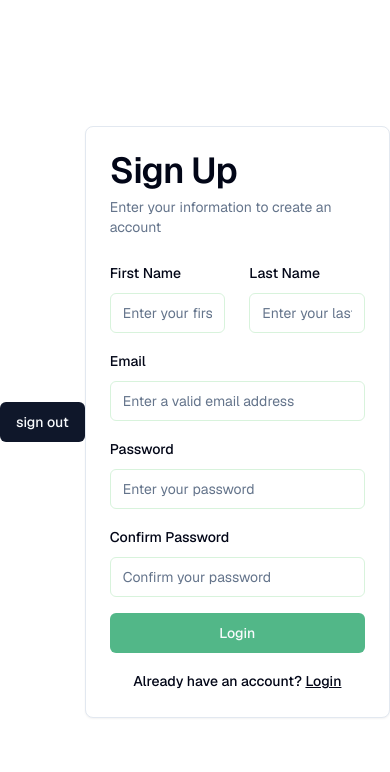
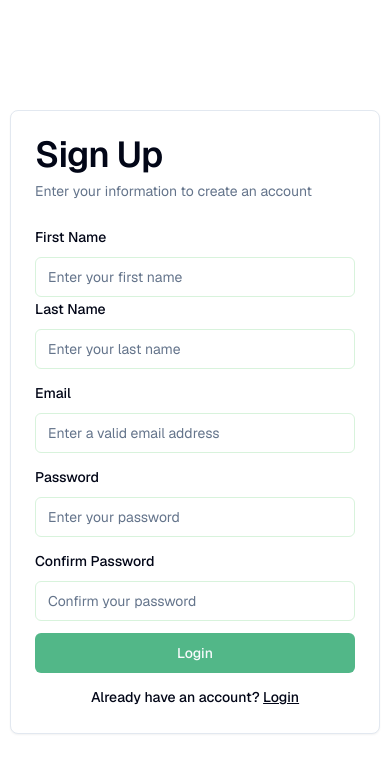
Before and after one commit to InteliTech-Inc/jed, a Next.js app: page /signup in a window 390 px wide. Shown: the top 772 px of the page. Built offline with nearby package versions, Linux system fonts and the light colour scheme; what @supabase/auth-helpers-nextjs would draw is missing.

Commit message:
feat(app): Added loaders

```diff
--- a/src/app/(auth)/forgot-password/page.tsx
+++ b/src/app/(auth)/forgot-password/page.tsx
@@ -25,9 +25,12 @@ import {
 import { forgotPasswordShape } from "@/lib/validations";
 import { toast } from "sonner";
 import { useRouter } from "next/navigation";
+import { useState } from "react";
+import Rotating_Lines from "@/components/rotating_lines";
 
 export default function ForgotPassword() {
   const router = useRouter();
+  const [isPending, setIsPending] = useState<boolean>(false);
 
   const form = useForm<z.infer<typeof forgotPasswordShape>>({
     resolver: zodResolver(forgotPasswordShape),
@@ -36,22 +39,34 @@ export default function ForgotPassword() {
     },
   });
 
+  const inputValues = form.watch();
+
   async function handleForgotPassword(
     values: z.infer<typeof forgotPasswordShape>
   ) {
     const { email } = values;
 
+    try {
+      setIsPending(true);
       const { error, data } = await db.auth.resetPasswordForEmail(email, {
         redirectTo: `${window.location.origin}/reset-password`,
       });
 
       if (error) {
-      return toast.error(error.message);
+        toast.error(error.message);
+        setIsPending(false);
+        return;
       }
 
       if (data) {
         toast.success("Password reset link sent to your email");
         router.push("/login");
+      }
+      setIsPending(false);
+    } catch (error) {
+      if (error instanceof Error) {
+        console.log(error.message);
+      }
     }
   }
   return (
@@ -91,8 +106,10 @@ export default function ForgotPassword() {
 
               <Button
                 type="submit"
-                className="w-full bg-secondary hover:bg-primary"
+                className="w-full bg-secondary hover:bg-secondary hover:bg-opacity-80 focus:outline-none transition-colors duration-200 ease-in-out disabled:bg-green-300 disabled:cursor-not-allowed disabled:opacity-50"
+                disabled={inputValues.email.length < 1 || isPending}
               >
+                {isPending && <Rotating_Lines />}
                 Send Reset Link
               </Button>
               <div className="text-center">
--- a/src/app/(auth)/login/page.tsx
+++ b/src/app/(auth)/login/page.tsx
@@ -25,11 +25,12 @@ import {
 import { authShape } from "@/lib/validations";
 import { toast } from "sonner";
 import { useRouter } from "next/navigation";
-import Image from "next/image";
-import Logo from "@/app/assets/logo.png";
+import { useState } from "react";
+import Rotating_Lines from "@/components/rotating_lines";
 
 export default function LoginForm() {
   const router = useRouter();
+  const [isPending, setIsPending] = useState<boolean>(false);
 
   const form = useForm<z.infer<typeof authShape>>({
     resolver: zodResolver(authShape),
@@ -39,8 +40,12 @@ export default function LoginForm() {
     },
   });
 
+  const inputValues = form.watch();
+
   async function handleLogin(values: z.infer<typeof authShape>) {
     const { email, password } = values;
+    try {
+      setIsPending(true);
       const {
         data: { user },
         error,
@@ -51,6 +56,8 @@ export default function LoginForm() {
 
       if (error) {
         toast.error(error.message);
+        setIsPending(false);
+        return;
       }
 
       if (user) {
@@ -59,6 +66,12 @@ export default function LoginForm() {
         // Clear the form after successful login
         form.reset();
       }
+      setIsPending(false);
+    } catch (error) {
+      if (error instanceof Error) {
+        console.log(error.message);
+      }
+    }
   }
 
   return (
@@ -66,13 +79,6 @@ export default function LoginForm() {
       <Form {...form}>
         <form onSubmit={form.handleSubmit(handleLogin)}>
           <Card className="mx-auto font-sans max-w-sm md:min-w-[30rem] md:h-[30rem] flex flex-col justify-center">
-            {/* <Image
-              src={Logo}
-              alt="jed-logo"
-              width={100}
-              height={100}
-              className="mx-auto"
-            /> */}
             <CardHeader>
               <CardTitle className="text-4xl font-sans">Login</CardTitle>
               <CardDescription>
@@ -130,8 +136,14 @@ export default function LoginForm() {
               />
               <Button
                 type="submit"
-                className="w-full bg-secondary hover:bg-primary"
+                className="w-full bg-secondary hover:bg-secondary hover:bg-opacity-80 focus:outline-none transition-colors duration-200 ease-in-out disabled:bg-green-300 disabled:cursor-not-allowed disabled:opacity-50"
+                disabled={
+                  (inputValues.email.length &&
+                    inputValues.password.length < 1) ||
+                  isPending
+                }
               >
+                {isPending && <Rotating_Lines />}
                 Login
               </Button>
               <div className="text-center">
--- a/src/app/(auth)/reset-password/page.tsx
+++ b/src/app/(auth)/reset-password/page.tsx
@@ -25,13 +25,13 @@ import {
 import { resetPasswordShape } from "@/lib/validations";
 import { toast } from "sonner";
 import { useRouter } from "next/navigation";
+import Rotating_Lines from "@/components/rotating_lines";
+import { useState } from "react";
 
 export default function ResetPasswordPage() {
   const router = useRouter();
 
-  // const { searchParams } = new URL(window.location.href);
-  // const code = searchParams.get("code");
-  // console.log(code);
+  const [isPending, setIsPending] = useState<boolean>(false);
 
   const form = useForm<z.infer<typeof resetPasswordShape>>({
     resolver: zodResolver(resetPasswordShape),
@@ -41,20 +41,32 @@ export default function ResetPasswordPage() {
     },
   });
 
+  const inputValues = form.watch();
+
   async function ResetPassword(formData: z.infer<typeof resetPasswordShape>) {
     const { password } = formData;
 
+    try {
+      setIsPending(true);
       const { error, data } = await db.auth.updateUser({
         password,
       });
 
       if (error) {
-      return toast.error(error.message);
+        toast.error(error.message);
+        setIsPending(false);
+        return;
       }
 
       if (data) {
         toast.success("Password reset successful");
         router.push("/login");
+      }
+      setIsPending(false);
+    } catch (error) {
+      if (error instanceof Error) {
+        toast.error(error.message);
+      }
     }
   }
   return (
@@ -116,8 +128,14 @@ export default function ResetPasswordPage() {
 
               <Button
                 type="submit"
-                className="w-full bg-secondary hover:bg-primary"
+                className="w-full bg-secondary hover:bg-secondary hover:bg-opacity-80 focus:outline-none transition-colors duration-200 ease-in-out disabled:bg-green-300 disabled:cursor-not-allowed disabled:opacity-50"
+                disabled={
+                  (inputValues.password.length &&
+                    inputValues.confirm_password.length < 1) ||
+                  isPending
+                }
               >
+                {isPending && <Rotating_Lines />}
                 Reset Password
               </Button>
               <div className="text-center">
--- a/src/app/(auth)/signup/page.tsx
+++ b/src/app/(auth)/signup/page.tsx
@@ -25,11 +25,12 @@ import {
 import { signupShape } from "@/lib/validations";
 import { toast } from "sonner";
 import { useRouter } from "next/navigation";
-import Image from "next/image";
-import Logo from "@/app/assets/logo.png";
+import { useState } from "react";
+import Rotating_Lines from "@/components/rotating_lines";
 
 export default function SignupForm() {
   const router = useRouter();
+  const [isPending, setIsPending] = useState<boolean>(false);
 
   const form = useForm<z.infer<typeof signupShape>>({
     resolver: zodResolver(signupShape),
@@ -42,9 +43,13 @@ export default function SignupForm() {
     },
   });
 
+  const inputValues = form.watch();
+
   async function handleSignup(values: z.infer<typeof signupShape>) {
     const { firstName, lastName, email, password } = values;
-    console.log(values);
+
+    try {
+      setIsPending(true);
       const {
         data: { user },
         error,
@@ -61,6 +66,8 @@ export default function SignupForm() {
 
       if (error) {
         toast.error(error.message);
+        setIsPending(false);
+        return;
       }
 
       if (user?.role === "authenticated") {
@@ -70,16 +77,16 @@ export default function SignupForm() {
         // Reset form inputs after successful signup
         form.reset();
       }
+      setIsPending(false);
+    } catch (error) {
+      if (error instanceof Error) {
+        console.log(error.message);
       }
-
-  async function handleSignOut() {
-    await db.auth.signOut();
-    router.push("/login");
+    }
   }
 
   return (
     <main className="flex items-center justify-center h-screen">
-      <Button onClick={handleSignOut}>sign out</Button>
       <Form {...form}>
         <form onSubmit={form.handleSubmit(handleSignup)}>
           <Card className="mx-auto font-sans max-w-sm md:min-w-[30rem] flex flex-col justify-center">
@@ -89,8 +96,8 @@ export default function SignupForm() {
                 Enter your information to create an account
               </CardDescription>
             </CardHeader>
-            <CardContent className="space-y-4">
-              <div className="flex items-center justify-center gap-x-6">
+            <CardContent className="space-y-3">
+              <div className="flex flex-col md:flex-row items-center justify-center gap-x-6">
                 <FormField
                   control={form.control}
                   name="firstName"
@@ -103,7 +110,7 @@ export default function SignupForm() {
                           type="text"
                           autoComplete="off"
                           placeholder="Enter your first name"
-                          className="border border-accent focus-visible:ring-1 focus-visible:ring-secondary focus-visible:ring-opacity-50 focus-visible:border-transparent"
+                          className=" w-[20rem] md:w-full border border-accent focus-visible:ring-1 focus-visible:ring-secondary focus-visible:ring-opacity-50 focus-visible:border-transparent"
                           {...field}
                         />
                       </FormControl>
@@ -123,7 +130,7 @@ export default function SignupForm() {
                           type="text"
                           autoComplete="off"
                           placeholder="Enter your last name"
-                          className="border border-accent focus-visible:ring-1 focus-visible:ring-secondary focus-visible:ring-opacity-50 focus-visible:border-transparent"
+                          className=" w-[20rem] md:w-full border border-accent focus-visible:ring-1 focus-visible:ring-secondary focus-visible:ring-opacity-50 focus-visible:border-transparent"
                           {...field}
                         />
                       </FormControl>
@@ -196,8 +203,16 @@ export default function SignupForm() {
               />
               <Button
                 type="submit"
-                className="w-full bg-secondary hover:bg-primary"
+                className="w-full bg-secondary hover:bg-secondary hover:bg-opacity-80 focus:outline-none transition-colors duration-200 ease-in-out disabled:bg-green-300 disabled:cursor-not-allowed disabled:opacity-50"
+                disabled={
+                  (inputValues.password.length &&
+                    inputValues.confirm_password.length &&
+                    inputValues.email.length &&
+                    inputValues.firstName.length < 1) ||
+                  isPending
+                }
               >
+                {isPending && <Rotating_Lines />}
                 Login
               </Button>
               <div className="text-center">
--- a/src/app/waitlist/components/wait_list_form.tsx
+++ b/src/app/waitlist/components/wait_list_form.tsx
@@ -14,9 +14,9 @@ import {
 import { Input } from "@/components/ui/input";
 import { Button } from "@/components/ui/button";
 import Arrow from "@/app/assets/arrow.png";
-import { RotatingLines } from "react-loader-spinner";
 import { useCreateMutation } from "@/hooks/use_create_mutation";
 import { toast } from "sonner";
+import Rotating_Lines from "@/components/rotating_lines";
 
 const formSchema = z.object({
   email: z.string().email({
@@ -43,6 +43,8 @@ export default function WaitListForm(): JSX.Element {
     AddEmailToWaitlist({ email: values.email }).then((_) =>
       toast.success("Your email has been successfully added to the waitlist!.")
     );
+
+    form.reset();
   }
 
   return (
@@ -59,18 +61,18 @@ export default function WaitListForm(): JSX.Element {
               <div className="flex flex-col md:flex-row items-center justify-center gap-x-4 gap-y-4">
                 <FormControl>
                   <Input
-                    className="w-[20rem] py-3 px-4 rounded-md border-green-300  focus:border-secondary text-sm focus:outline-none focus:ring-2 focus:ring-green-600 focus:ring-opacity-50 transition-colors duration-200 ease-in-out"
+                    className="w-[20rem] py-3 px-4 rounded-md border border-accent focus-visible:ring-1 focus-visible:ring-secondary focus-visible:ring-opacity-50 focus-visible:border-transparent"
                     placeholder="Your Email Address"
                     type="text"
                     {...field}
                   />
                 </FormControl>
                 <Button
-                  className=" w-full lg:w-fit py-3 px-4 flex gap-2 rounded-md bg-secondary text-white font-semibold hover:bg-primary focus:outline-none transition-colors duration-200 ease-in-out disabled:bg-green-300 disabled:cursor-not-allowed disabled:opacity-50"
+                  className=" w-full lg:w-fit py-3 px-4 flex gap-2 rounded-md bg-secondary text-white font-semibold hover:bg-secondary hover:bg-opacity-80 focus:outline-none transition-colors duration-200 ease-in-out disabled:bg-green-300 disabled:cursor-not-allowed disabled:opacity-50"
                   disabled={inputEmail.length < 1 || isPending}
                   type="submit"
                 >
-                  {isPending && <RotatingLines width="20" strokeColor="#fff" />}
+                  {isPending && <Rotating_Lines />}
                   Join Waitlist!
                 </Button>
               </div>
--- /dev/null
+++ b/src/components/rotating_lines.tsx
@@ -0,0 +1,7 @@
+import { RotatingLines } from "react-loader-spinner";
+
+type Props = {};
+
+export default function Rotating_Lines({}: Props) {
+  return <RotatingLines width="20" strokeColor="#fff" />;
+}
```
Lines whose indentation alone changed are shown as unchanged.
